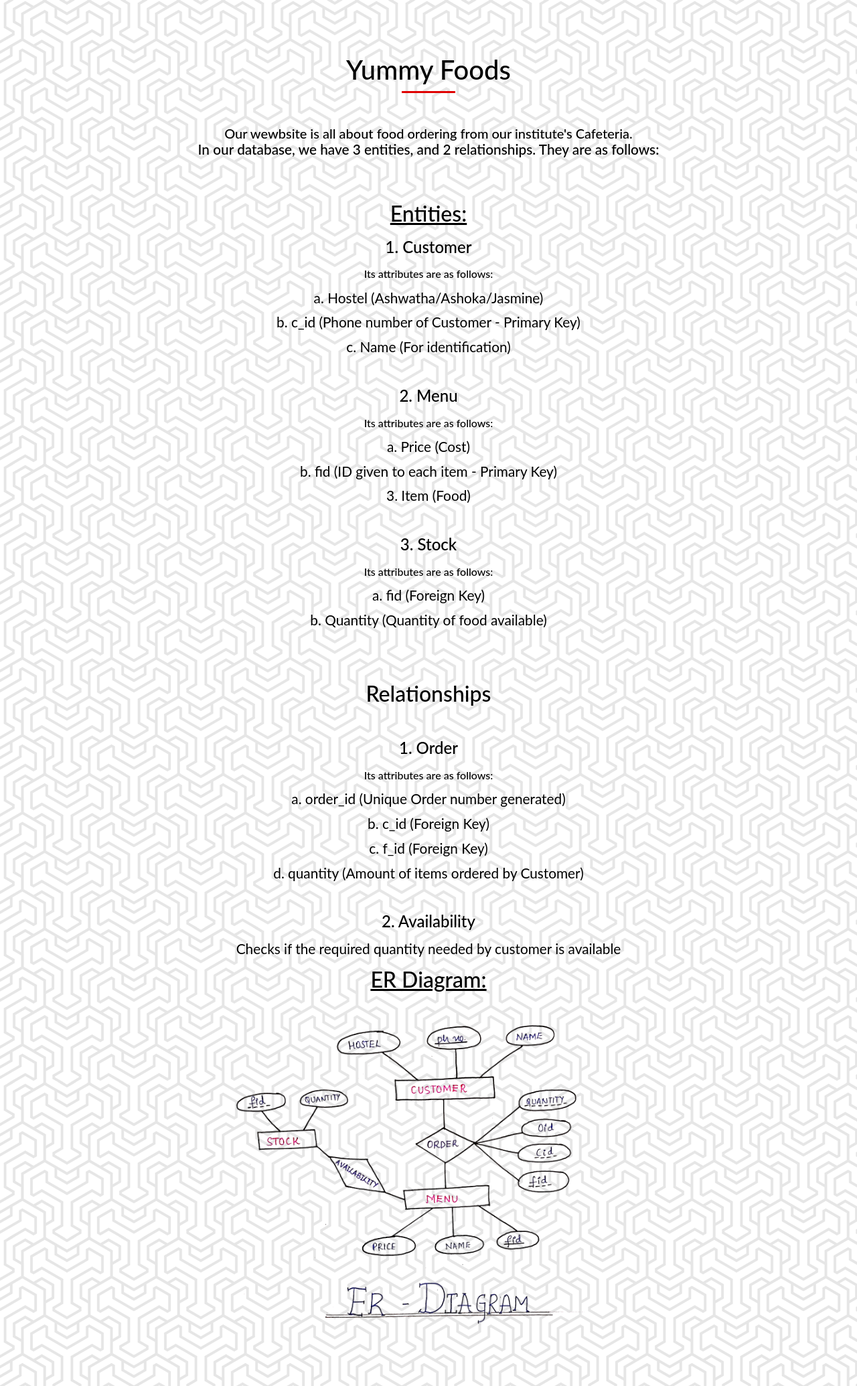
After one commit to SubZer0811/Fantastic5.github.io, a PHP site: page /yummyfoods.html in a window 1280 px wide. The commit adds this page. Shown: the whole page at 67% size. Run offline with PHP 8.4, Linux system fonts and the light colour scheme; some libraries are stand-ins or nearby versions.

Commit message:
Added Project Details

```diff
--- a/css/style.css
+++ b/css/style.css
@@ -122,6 +122,9 @@ p{
   font-size: 2.4rem ;
 }
 
+.rithic{
+  color: aliceblue;
+}
 
 /* members */
 a.team{
@@ -182,9 +185,7 @@ footer img{
 .fa-youtube{
   color: #bb0000 ;
 }
-.fa-facebook: hover , .fa-instagram: hover , .fa-youtube: hover{
-  color: #d5d5d5 ;
-}
+
 hr.socket{
   width: 100% ;
   border-top: 0.2rem solid #e00000 ;
@@ -200,7 +201,14 @@ hr.socket{
   padding: 2.5rem 2rem ;
 }
 
+.dark4{
+  background-image: url("../img/rep_1.png");
+  /* background-size: conta */
+  /* background-color: rgba(0,0,0,0.65) ; */
+  color: black ;
+  padding: 1rem 2rem ;
 
+}
 
 
 
--- /dev/null
+++ b/yummyfoods.html
@@ -0,0 +1,82 @@
+<!DOCTYPE html>
+<html lang="en" dir="ltr"><head>
+	<meta charset="utf-8">
+	<meta name="viewport" content="widht=device-width, initial-scale=1">
+	<title>Fantastic 5</title>
+	<link rel="stylesheet" href="css/bootstrap.min.css">
+	<link rel="stylesheet" href="css/style.css">
+	<link rel="stylesheet" href="css/fixed.css">
+	<link rel="stylesheet" href="css/fontawesome.css">
+	<link rel="stylesheet" href="https://use.fontawesome.com/releases/v5.8.2/css/all.css" integrity="sha384-oS3vJWv+0UjzBfQzYUhtDYW+Pj2yciDJxpsK1OYPAYjqT085Qq/1cq5FLXAZQ7Ay" crossorigin="anonymous">
+	<script type="text/javascript" src="js/jquery-3.3.1.min.js"></script>
+	<script type="text/javascript" src="js/bootstrap.min.js"></script>
+	<script>
+	  $('.nav-link').on('click', function () {
+		$('.navbar-collapse').collapse('hide');
+	  });
+	</script>
+  </head>
+
+	<body>
+
+		<div id="project" class="dark4">
+
+			<div class="text-center">
+			  <br><br><br><br>
+			  <h1 class="heading">Yummy Foods</h1>
+			  <div class="heading-underline" style="width: 5rem;"></div>
+
+			  <br><br>
+
+			  <h5>
+
+				Our wewbsite is all about food ordering from our institute's Cafeteria.
+				<p>In our database, we have 3 entities, and 2 relationships. They are as follows:</p>
+				<br><br>
+
+				<u><b><h2>Entities:</h2></b></u>
+
+				<p><h4>1. Customer</h4></p>
+				<p><h6>Its attributes are as follows:</h6></p>
+				<p>a. Hostel (Ashwatha/Ashoka/Jasmine)</p>
+				<p>b. c_id (Phone number of Customer - Primary Key)</p>
+				<p>c. Name (For identification)</p>
+				<br>
+
+				<p><h4>2. Menu</h4></p>
+				<p><h6>Its attributes are as follows:</h6></p>
+				<p>a. Price (Cost)</p>
+				<p>b. fid (ID given to each item - Primary Key)</p>
+				<p>3. Item (Food)</p>
+				<br>
+
+				<p><h4>3. Stock</h4></p>
+				<p><h6>Its attributes are as follows:</h6></p>
+				<p>a. fid (Foreign Key)</p>
+				<p>b. Quantity (Quantity of food available)</p>
+				<br><br><br>
+				<p><h2>Relationships</h2></p>
+
+				<br>
+				<p><h4>1. Order</h4></p>
+				<p><h6>Its attributes are as follows:</h6></p>
+				<p>a. order_id (Unique Order number generated)</p>
+				<p>b. c_id (Foreign Key)</p>
+				<p>c. f_id (Foreign Key)</p>
+				<p>d. quantity (Amount of items ordered by Customer)</p>
+				<br>
+
+				<p><h4>2. Availability</h4></p>
+				<p>Checks if the required quantity needed by customer is available</p>
+			  </h5>
+
+			  <u><b><h2>ER Diagram:</h2></b></u>
+			  <img src="img/ER.png" style="width: 50%;">
+			</div>
+		  </div>
+
+
+	</body>
+
+
+</html>
```
Also changed, not shown: index.html (+29 -1 lines), img/ER.jpeg (added), img/ER.png (added), img/arrow_down.jpg (added), img/arrow_down.png (added), img/rep_1.png (added), img/rep_2.jpeg (added), img/rep_3.jpeg (added), img/test.png (added), img/yummy_1.png (added), img/yummy_2.jpeg (added), img/yummy_3.jpeg (added), img/yummy_4.jpg (added).
